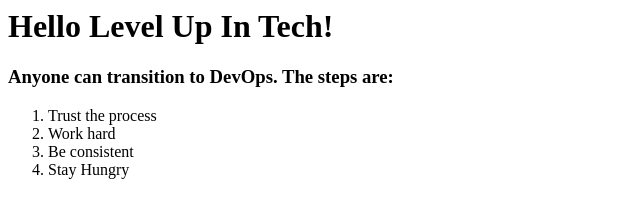
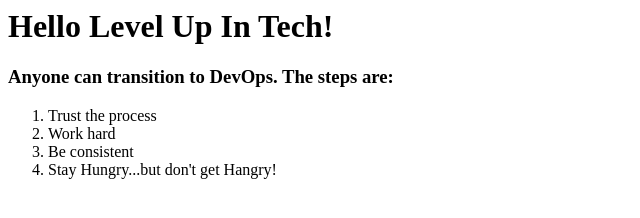
Before and after one commit to heyfredlynch/wk6-static-website, a plain HTML site: page index.html in a window 1280 px wide. Shown: the whole page, without its empty margins (0-640 px from the left). Drawn offline with Linux system fonts and the light colour scheme.

Commit message:
update the index

```diff
--- a/index.html
+++ b/index.html
@@ -4,5 +4,5 @@
     <li>Trust the process</li>
     <li>Work hard </li>
     <li>Be consistent</li>
-    <li>Stay Hungry</li>
+    <li>Stay Hungry...but don't get Hangry!</li>
 </ol>
```
